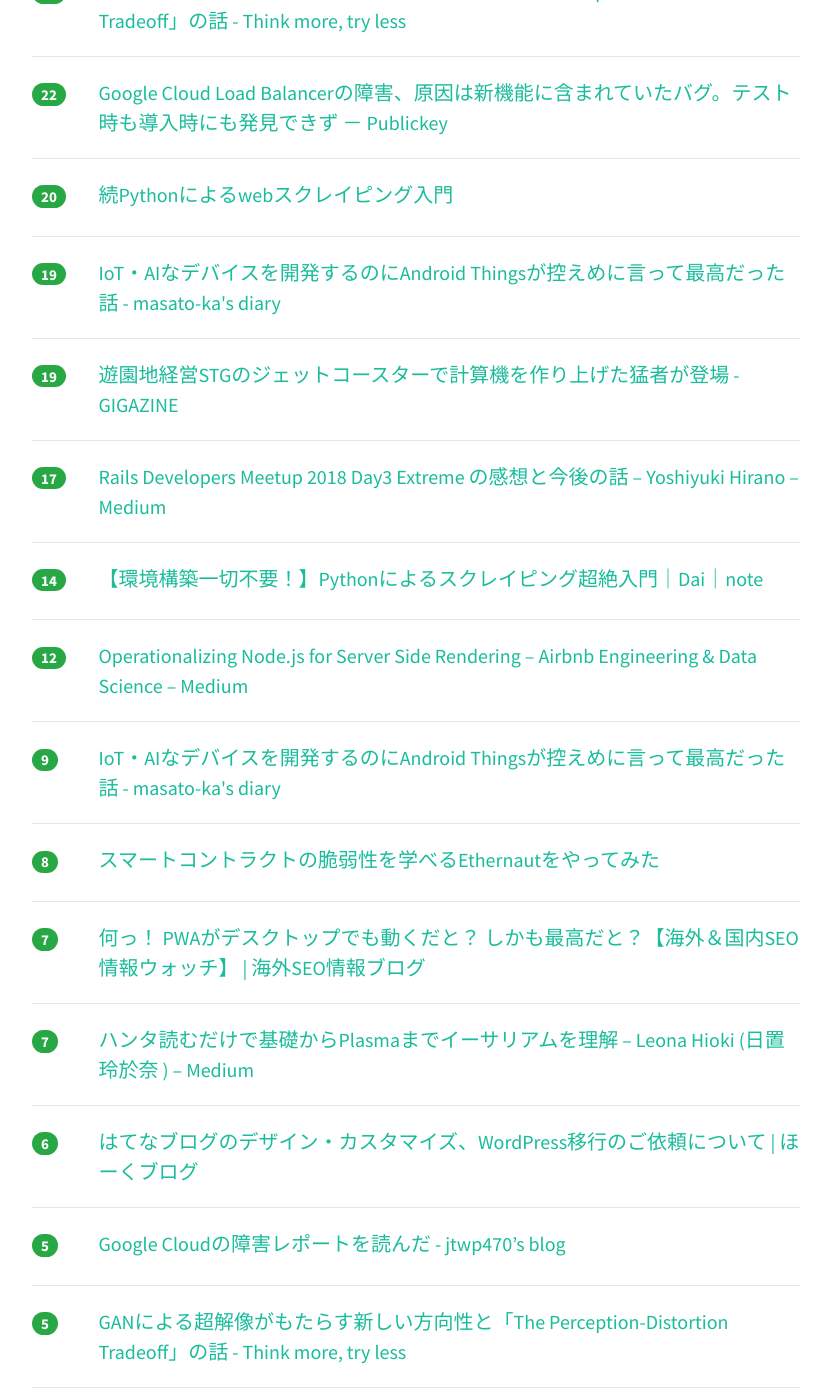
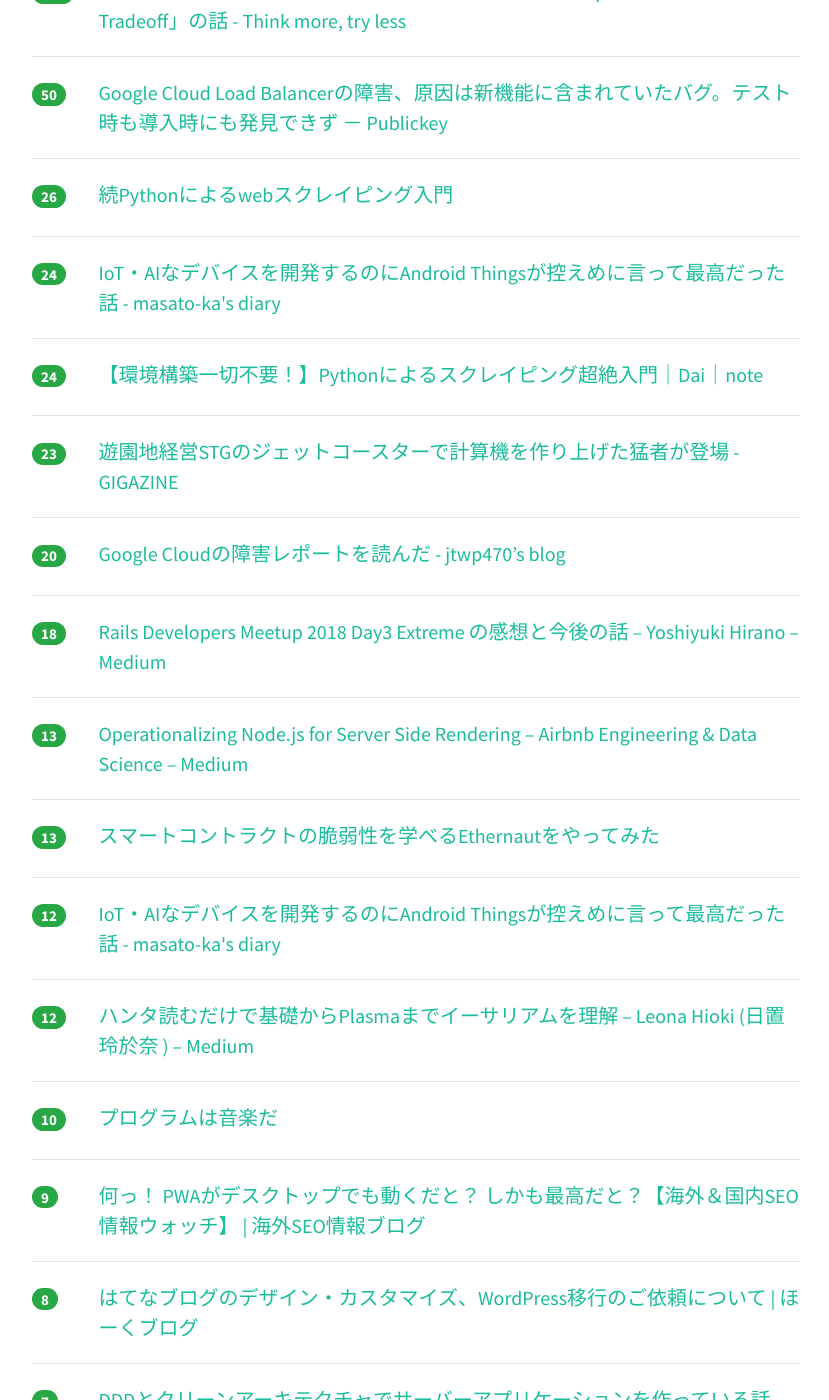
Before and after one commit to yatta47/hatena-matome-site, a Jekyll site: the page built from _posts/2018-07-23-hatena.md, in a window 1280 px wide and 1400 px high, scrolled down 419 px. Shown: the whole window, without its empty margins (224-1053 px from the left). Built offline with Jekyll 4.4.1, drawn with Linux system fonts in a browser that asks for light colours; nearby versions of some CDN libraries; some of the changed text lies outside the part shown.

Commit message:
Updated 2018-07-23

```diff
--- a/_posts/2018-07-23-hatena.md
+++ b/_posts/2018-07-23-hatena.md
@@ -1,79 +1,89 @@
 ---
 layout: post
 title:  "2018-07-23 はてぶIT"
-date:   2018-07-23 08:00:51
+date:   2018-07-23 09:02:47
 tags: [it-hotentry]
 ---
-16 件のデータあり
+24 件のデータあり
 
 <hr><div class="row">
-<div class="col-1"><span class="badge badge-pill badge-success h2">65</span></div>
+<div class="col-1"><span class="badge badge-pill badge-success h2">111</span></div>
 <div class="col-11"><a href='http://keiku.hatenablog.jp/entry/2018/07/22/220158' target='_blank'>GANによる超解像がもたらす新しい方向性と「The Perception-Distortion Tradeoff」の話 - Think more, try less</a></div>
 </div>
 <hr>
 <div class="row">
-<div class="col-1"><span class="badge badge-pill badge-success h2">22</span></div>
+<div class="col-1"><span class="badge badge-pill badge-success h2">50</span></div>
 <div class="col-11"><a href='https://www.publickey1.jp/blog/18/google_cloud_load_balancer.html' target='_blank'>Google Cloud Load Balancerの障害、原因は新機能に含まれていたバグ。テスト時も導入時にも発見できず － Publickey</a></div>
 </div>
 <hr>
 <div class="row">
-<div class="col-1"><span class="badge badge-pill badge-success h2">20</span></div>
+<div class="col-1"><span class="badge badge-pill badge-success h2">26</span></div>
 <div class="col-11"><a href='https://www.slideshare.net/checkpoint77/pythonweb-49434540' target='_blank'>続Pythonによるwebスクレイピング入門</a></div>
 </div>
 <hr>
 <div class="row">
-<div class="col-1"><span class="badge badge-pill badge-success h2">19</span></div>
+<div class="col-1"><span class="badge badge-pill badge-success h2">24</span></div>
 <div class="col-11"><a href='http://masato-ka.hatenablog.com/entry/2018/07/22/202525' target='_blank'>IoT・AIなデバイスを開発するのにAndroid Thingsが控えめに言って最高だった話 - masato-ka's diary</a></div>
 </div>
 <hr>
 <div class="row">
-<div class="col-1"><span class="badge badge-pill badge-success h2">19</span></div>
+<div class="col-1"><span class="badge badge-pill badge-success h2">24</span></div>
+<div class="col-11"><a href='https://note.mu/daikawai/n/nc73889d6d835' target='_blank'>【環境構築一切不要！】Pythonによるスクレイピング超絶入門｜Dai｜note</a></div>
+</div>
+<hr>
+<div class="row">
+<div class="col-1"><span class="badge badge-pill badge-success h2">23</span></div>
 <div class="col-11"><a href='https://gigazine.net/news/20180722-rollercoaster-tycoon-calculator/' target='_blank'>遊園地経営STGのジェットコースターで計算機を作り上げた猛者が登場 - GIGAZINE</a></div>
 </div>
 <hr>
 <div class="row">
-<div class="col-1"><span class="badge badge-pill badge-success h2">17</span></div>
+<div class="col-1"><span class="badge badge-pill badge-success h2">20</span></div>
+<div class="col-11"><a href='https://jtwp470.hatenablog.jp/entry/2018/07/22/225723' target='_blank'>Google Cloudの障害レポートを読んだ - jtwp470’s blog</a></div>
+</div>
+<hr>
+<div class="row">
+<div class="col-1"><span class="badge badge-pill badge-success h2">18</span></div>
 <div class="col-11"><a href='https://medium.com/@yhirano55/7fffaae4c042' target='_blank'>Rails Developers Meetup 2018 Day3 Extreme の感想と今後の話 – Yoshiyuki Hirano – Medium</a></div>
 </div>
 <hr>
 <div class="row">
-<div class="col-1"><span class="badge badge-pill badge-success h2">14</span></div>
-<div class="col-11"><a href='https://note.mu/daikawai/n/nc73889d6d835' target='_blank'>【環境構築一切不要！】Pythonによるスクレイピング超絶入門｜Dai｜note</a></div>
+<div class="col-1"><span class="badge badge-pill badge-success h2">13</span></div>
+<div class="col-11"><a href='https://medium.com/airbnb-engineering/c5ba718acfc9' target='_blank'>Operationalizing Node.js for Server Side Rendering – Airbnb Engineering & Data Science – Medium</a></div>
+</div>
+<hr>
+<div class="row">
+<div class="col-1"><span class="badge badge-pill badge-success h2">13</span></div>
+<div class="col-11"><a href='https://qiita.com/Mr_Y/items/4a4051538585ce0c85bf' target='_blank'>スマートコントラクトの脆弱性を学べるEthernautをやってみた</a></div>
 </div>
 <hr>
 <div class="row">
 <div class="col-1"><span class="badge badge-pill badge-success h2">12</span></div>
-<div class="col-11"><a href='https://medium.com/airbnb-engineering/c5ba718acfc9' target='_blank'>Operationalizing Node.js for Server Side Rendering – Airbnb Engineering & Data Science – Medium</a></div>
+<div class="col-11"><a href='https://ift.tt/2mAFRCx' target='_blank'>IoT・AIなデバイスを開発するのにAndroid Thingsが控えめに言って最高だった話 - masato-ka's diary</a></div>
+</div>
+<hr>
+<div class="row">
+<div class="col-1"><span class="badge badge-pill badge-success h2">12</span></div>
+<div class="col-11"><a href='https://medium.com/@leonahioki/555a6a18f903' target='_blank'>ハンタ読むだけで基礎からPlasmaまでイーサリアムを理解 – Leona Hioki (日置 玲於奈 ) – Medium</a></div>
+</div>
+<hr>
+<div class="row">
+<div class="col-1"><span class="badge badge-pill badge-success h2">10</span></div>
+<div class="col-11"><a href='https://qiita.com/kaizen_nagoya/items/33c9f33581e6886f8ad8' target='_blank'>プログラムは音楽だ</a></div>
 </div>
 <hr>
 <div class="row">
 <div class="col-1"><span class="badge badge-pill badge-success h2">9</span></div>
-<div class="col-11"><a href='https://ift.tt/2mAFRCx' target='_blank'>IoT・AIなデバイスを開発するのにAndroid Thingsが控えめに言って最高だった話 - masato-ka's diary</a></div>
+<div class="col-11"><a href='https://www.suzukikenichi.com/blog/seowatch180720/' target='_blank'>何っ！ PWAがデスクトップでも動くだと？ しかも最高だと？【海外＆国内SEO情報ウォッチ】 | 海外SEO情報ブログ</a></div>
 </div>
 <hr>
 <div class="row">
 <div class="col-1"><span class="badge badge-pill badge-success h2">8</span></div>
-<div class="col-11"><a href='https://qiita.com/Mr_Y/items/4a4051538585ce0c85bf' target='_blank'>スマートコントラクトの脆弱性を学べるEthernautをやってみた</a></div>
+<div class="col-11"><a href='https://hawk-a.com/hatena_blog-design/' target='_blank'>はてなブログのデザイン・カスタマイズ、WordPress移行のご依頼について | ほーくブログ</a></div>
 </div>
 <hr>
 <div class="row">
 <div class="col-1"><span class="badge badge-pill badge-success h2">7</span></div>
-<div class="col-11"><a href='https://www.suzukikenichi.com/blog/seowatch180720/' target='_blank'>何っ！ PWAがデスクトップでも動くだと？ しかも最高だと？【海外＆国内SEO情報ウォッチ】 | 海外SEO情報ブログ</a></div>
-</div>
-<hr>
-<div class="row">
-<div class="col-1"><span class="badge badge-pill badge-success h2">7</span></div>
-<div class="col-11"><a href='https://medium.com/@leonahioki/555a6a18f903' target='_blank'>ハンタ読むだけで基礎からPlasmaまでイーサリアムを理解 – Leona Hioki (日置 玲於奈 ) – Medium</a></div>
-</div>
-<hr>
-<div class="row">
-<div class="col-1"><span class="badge badge-pill badge-success h2">6</span></div>
-<div class="col-11"><a href='https://hawk-a.com/hatena_blog-design/' target='_blank'>はてなブログのデザイン・カスタマイズ、WordPress移行のご依頼について | ほーくブログ</a></div>
-</div>
-<hr>
-<div class="row">
-<div class="col-1"><span class="badge badge-pill badge-success h2">5</span></div>
-<div class="col-11"><a href='https://jtwp470.hatenablog.jp/entry/2018/07/22/225723' target='_blank'>Google Cloudの障害レポートを読んだ - jtwp470’s blog</a></div>
+<div class="col-11"><a href='https://www.slideshare.net/JSUXDesign/ddd-99098285' target='_blank'>DDDとクリーンアーキテクチャでサーバーアプリケーションを作っている話</a></div>
 </div>
 <hr>
 <div class="row">
@@ -82,7 +92,37 @@ tags: [it-hotentry]
 </div>
 <hr>
 <div class="row">
-<div class="col-1"><span class="badge badge-pill badge-success h2">4</span></div>
-<div class="col-11"><a href='https://qiita.com/kaizen_nagoya/items/33c9f33581e6886f8ad8' target='_blank'>プログラムは音楽だ</a></div>
+<div class="col-1"><span class="badge badge-pill badge-success h2">5</span></div>
+<div class="col-11"><a href='https://japan.cnet.com/article/35122790/' target='_blank'>ねぇ Google、Alexa、世界征服計画の進捗はどう？ - CNET Japan</a></div>
 </div>
 <hr>
+<div class="row">
+<div class="col-1"><span class="badge badge-pill badge-success h2">5</span></div>
+<div class="col-11"><a href='https://ift.tt/2LdXVjL' target='_blank'>AWSに関するありがちミスとその対策〜EC2、S3、RDS、Lambda、CloudFrontの場合 - エンジニアHub｜若手Webエンジニアのキャリアを考える！</a></div>
+</div>
+<hr>
+<div class="row">
+<div class="col-1"><span class="badge badge-pill badge-success h2">4</span></div>
+<div class="col-11"><a href='https://www.technologyreview.jp/s/96269/google-wants-to-make-programming-quantum-computers-easier/' target='_blank'>MIT Tech Review: 専門知識なしで量子プログラミングを、グーグルが無償ソフト公開</a></div>
+</div>
+<hr>
+<div class="row">
+<div class="col-1"><span class="badge badge-pill badge-success h2">4</span></div>
+<div class="col-11"><a href='https://ift.tt/2LFHaLg' target='_blank'>Google Cloudの障害レポートを読んだ - jtwp470’s blog</a></div>
+</div>
+<hr>
+<div class="row">
+<div class="col-1"><span class="badge badge-pill badge-success h2">3</span></div>
+<div class="col-11"><a href='https://webtan.impress.co.jp/e/2018/07/23/29836' target='_blank'>大企業のローカルSEO担当者のための「チェックリスト」（中編） | Moz - SEOとインバウンドマーケティングの実践情報 | Web担当者Forum</a></div>
+</div>
+<hr>
+<div class="row">
+<div class="col-1"><span class="badge badge-pill badge-success h2">2</span></div>
+<div class="col-11"><a href='http://www.itmedia.co.jp/news/articles/1807/23/news042.html' target='_blank'>Google、Microsoft、Facebook、Twitterがユーザーデータ移行プロジェクト「DTP」立ち上げ - ITmedia NEWS</a></div>
+</div>
+<hr>
+<div class="row">
+<div class="col-1"><span class="badge badge-pill badge-success h2">0</span></div>
+<div class="col-11"><a href='https://japan.cnet.com/article/35122834/' target='_blank'>Facebook、グーグル、MS、Twitterがサービス間のデータ移行を容易にする取り組み--「Data Transfer Project」 - CNET Japan</a></div>
+</div>
+<hr>
```
